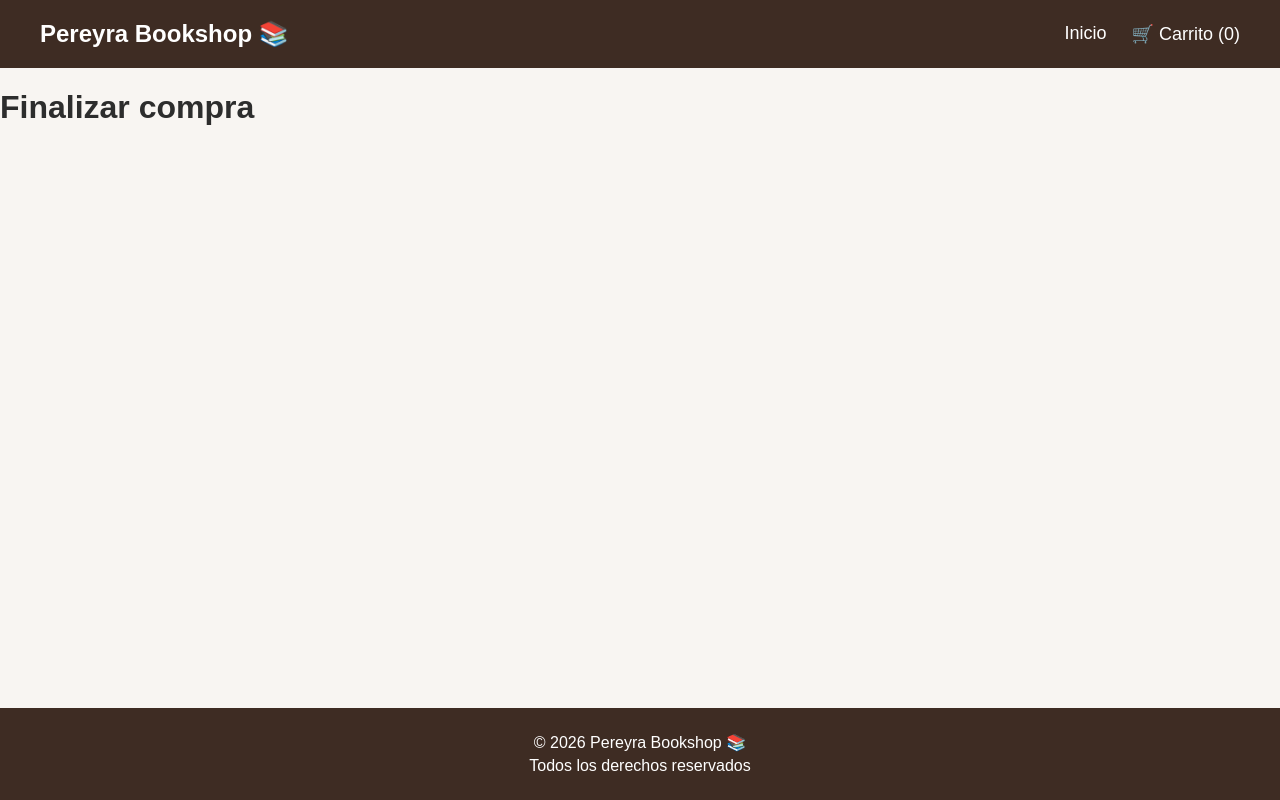
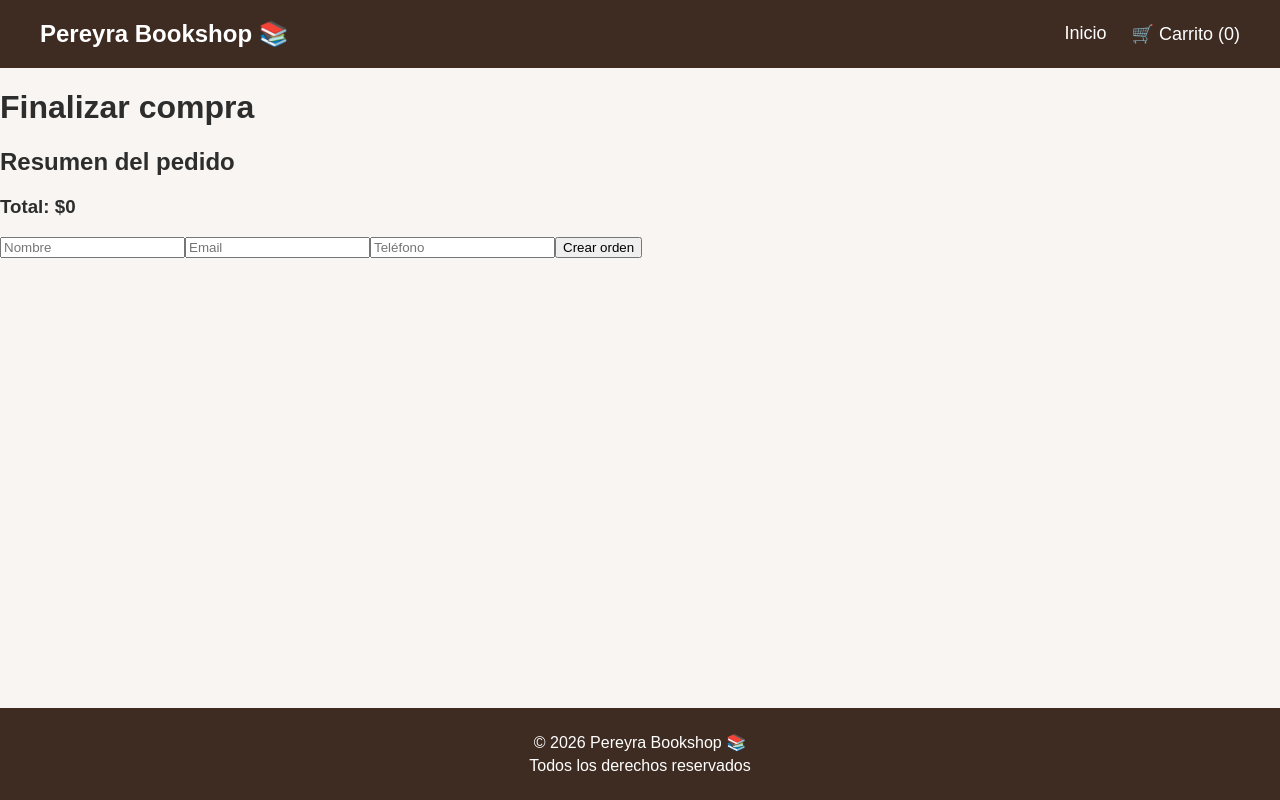
Before and after one commit to laulila/Pereyra-Bookshop, a React (Vite) app: page /checkout in a window 1280 px wide. Built offline with nearby package versions, Linux system fonts and the light colour scheme.

Commit message:
Add checkout flow and order confirmation

```diff
--- a/src/pages/Cart/Cart.jsx
+++ b/src/pages/Cart/Cart.jsx
@@ -1,7 +1,7 @@
 import { useContext } from "react";
 import { CartContext } from "../../context/CartContext/CartContext";
 import "./Cart.css";
-
+import { Link } from "react-router-dom";
 export const Cart = () => {
   const { cart, removeFromCart, clearCart, increaseQuantity, decreaseQuantity } = useContext(CartContext);
 
@@ -58,11 +58,14 @@ export const Cart = () => {
 
           <div className="total">
             <h2>Total: ${total}</h2>
-
+<Link to="/checkout">
+  Finalizar compra
+</Link>
             <button onClick={clearCart}>
               Vaciar carrito
             </button>
           </div>
+
         </>
       )}
     </main>
--- a/src/pages/Checkout/Checkout.jsx
+++ b/src/pages/Checkout/Checkout.jsx
@@ -1,7 +1,113 @@
+import { useContext, useState } from "react";
+import { CartContext } from "../../context/CartContext/CartContext";
+import { useNavigate } from "react-router-dom";
+import "./Checkout.css";
+
 export const Checkout = () => {
+
+  const { cart, clearCart } = useContext(CartContext);
+
+  const navigate = useNavigate();
+
+  const [buyer, setBuyer] = useState({
+    name: "",
+    email: "",
+    phone: ""
+  });
+
+
+  const total = cart.reduce(
+    (acc, item) => acc + item.price * item.quantity,
+    0
+  );
+
+
+  const handleChange = (e) => {
+    setBuyer({
+      ...buyer,
+      [e.target.name]: e.target.value
+    });
+  };
+
+
+  const handleSubmit = (e) => {
+    e.preventDefault();
+
+    const orderId = Date.now();
+
+    const order = {
+      id: orderId,
+      buyer,
+      items: cart,
+      total
+    };
+
+    console.log("Orden creada:", order);
+
+    clearCart();
+
+    navigate(`/order/${orderId}`, {
+  state: order
+});
+  };
+
+
   return (
-    <main>
+    <main className="checkout">
+
       <h1>Finalizar compra</h1>
+
+      <section className="checkout-summary">
+
+        <h2>Resumen del pedido</h2>
+
+        {cart.map((item) => (
+          <p key={item.id}>
+            {item.title} x {item.quantity}
+          </p>
+        ))}
+
+        <h3>Total: ${total}</h3>
+
+      </section>
+
+
+      <form onSubmit={handleSubmit}>
+
+        <input
+          type="text"
+          name="name"
+          placeholder="Nombre"
+          value={buyer.name}
+          onChange={handleChange}
+          required
+        />
+
+        <input
+          type="email"
+          name="email"
+          placeholder="Email"
+          value={buyer.email}
+          onChange={handleChange}
+          required
+        />
+
+        <input
+          type="tel"
+          name="phone"
+          placeholder="Teléfono"
+          value={buyer.phone}
+          onChange={handleChange}
+          required
+        />
+
+
+        <button type="submit">
+          Crear orden
+        </button>
+
+      </form>
+
     </main>
   );
 };
--- a/src/pages/OrderSuccess/OrderSuccess.jsx
+++ b/src/pages/OrderSuccess/OrderSuccess.jsx
@@ -1,7 +1,46 @@
+import { useLocation } from "react-router-dom";
+
 export const OrderSuccess = () => {
+
+  const { state: order } = useLocation();
+
+
+  if (!order) {
+    return (
+      <main>
+        <h1>No se encontró la orden</h1>
+      </main>
+    );
+  }
+
+
   return (
-    <main>
+    <main className="order-success">
+
       <h1>Compra realizada 🎉</h1>
+
+      <h2>
+        Gracias por tu compra, {order.buyer.name}
+      </h2>
+
+      <p>
+        Número de orden: <strong>{order.id}</strong>
+      </p>
+
+
+      <h3>Detalle:</h3>
+
+      {order.items.map((item) => (
+        <p key={item.id}>
+          {item.title} x {item.quantity}
+        </p>
+      ))}
+
+
+      <h2>
+        Total: ${order.total}
+      </h2>
+
     </main>
   );
 };
```
Also changed, not shown: src/pages/Checkout/Checkout.css (added).
